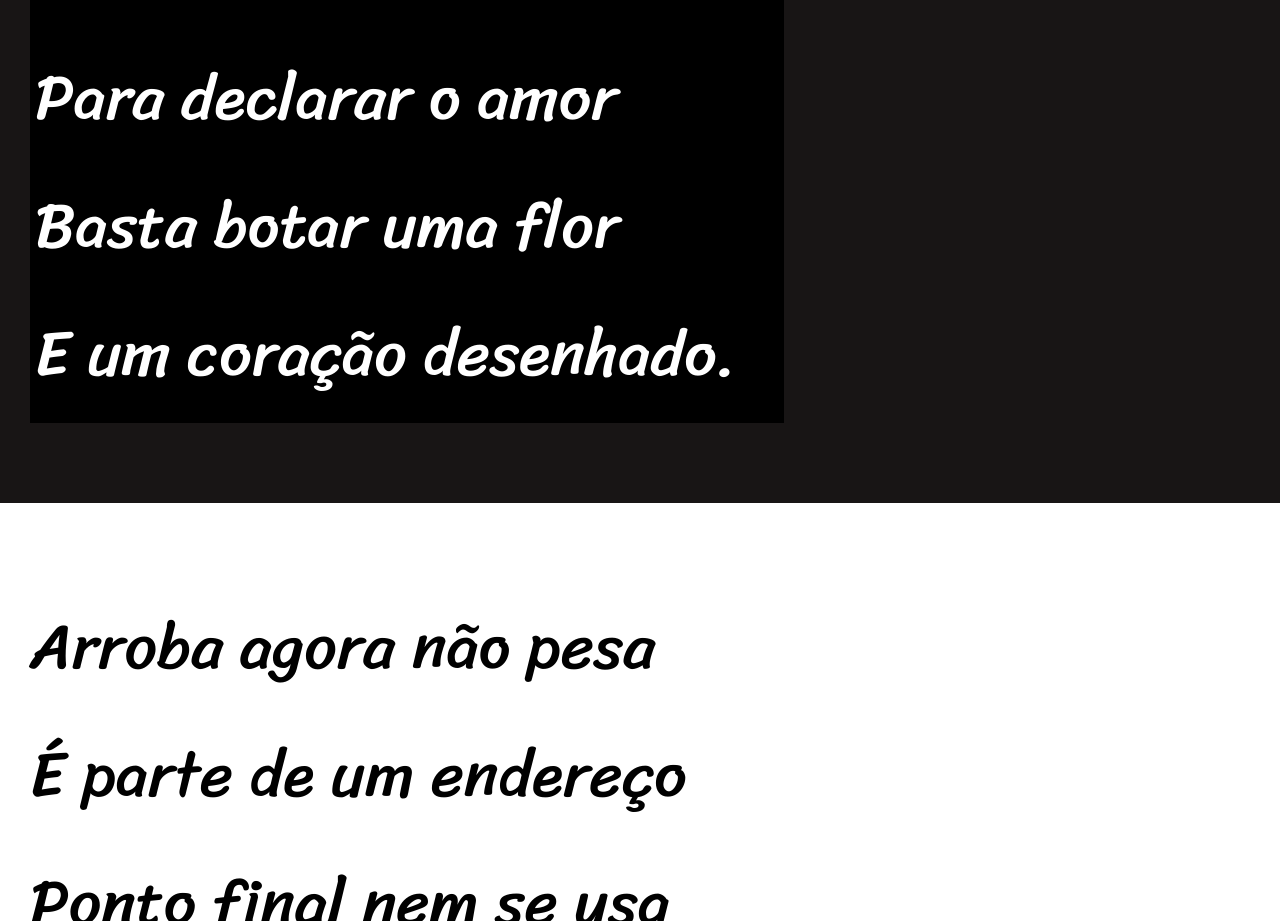
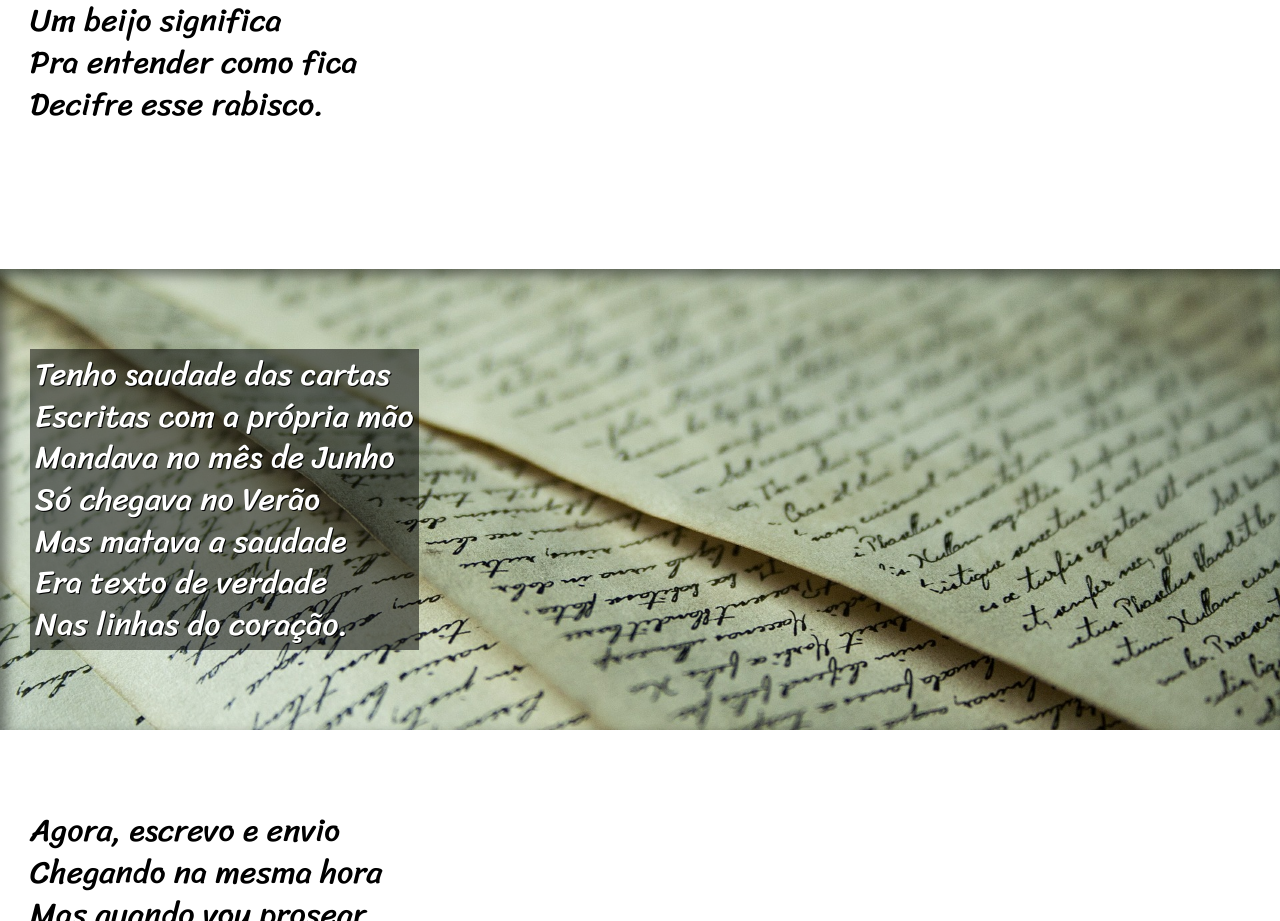
Before and after one commit to Urassamx7/cordel, a plain HTML site: page index.html in a window 1280 px wide. Shown: the part 1879-2800 px from the top of the page. Drawn offline with Linux system fonts and the light colour scheme.

Commit message:
Finalized

```diff
--- a/pacote-d012/cordel.css
+++ b/cordel.css
@@ -13,16 +13,14 @@ font-size: 1em;
     --fonte3: 'Sriracha', cursive;
 }
 html,body{
-    font-family: var(--fonte1);
+font-family: var(--fonte1);
 min-height: 100vh;
 background-color: darkgray;
 
 }
 
 header{
-
-
-    background-color: black;
+     background-color: black;
     color: white;
     text-align: center;
 }
@@ -48,24 +46,42 @@ section{
     font-family: var(--fonte3);
     padding-top: 10vh;
     padding-bottom: 10vh;
-    line-height: 2em;
+    line-height: 1.3em;
     padding-left: 30px;
-    font-size: 5vw;
+    font-size: 2.5vw;
 
 }
-
-section.imagem >p{
+section>p{
+    padding-bottom: 2em;
+}
+section.imagem > p{
     padding: 5px;
     display: inline-block;
-    background-color: black;
+    background-color: rgb(0,0,0,0.514);
+    text-shadow: 1px 1px 0px black;
 }
 section.normal{
     background-color: white;
     color: black;
 }
 section.imagem{
-    background-color: rgb(24, 21, 21);
+    background-color: rgba(51,51,51);
     color: white;
+    box-shadow: inset 6px 6px 13px 0px rgba(0,0,0,0.473);
+    background-size: cover;
+    background-attachment: fixed;
+}
+section#img01{
+
+background-image: url("imagens/background001.jpg");
+background-position: right center;
+
+}
+section#img02{
+
+background-image: url("imagens/background002.jpg");
+background-position: right center;
+
 }
 
 footer{
--- a/pacote-d012/index.html
+++ b/index.html
@@ -13,7 +13,7 @@
         <p>Por
             <a href="https://www.recantodasletras.com.br/poesias/3186743]" target="_blank">Milton Duarte</a></p>
         </header>
-       <section class="normal"><p>
+       <section  class="normal"><p>
            Estou ficando cansado <br>
             Da tal tecnologia <br>
             Só se fala por e-mail <br>
@@ -23,7 +23,7 @@
             Vou dizer tudo em poesia.
        </p></section>
 
-        <section class="imagem">
+        <section id="img01" class="imagem">
             <p>
                 Não é mais como era antes <br>
                 É tudo abreviado <br>
@@ -54,7 +54,7 @@
                     Decifre esse rabisco.
                 </p></section>
 
-                <section class="imagem">
+                <section id="img02" class="imagem">
                     <p>
                         Tenho saudade   das cartas <br>
                         Escritas com a própria mão <br>
```
Also changed, not shown: cordel-moderno.txt (renamed from pacote-d012/cordel-moderno.txt), imagens/background001.jpg (renamed from pacote-d012/imagens/background001.jpg), imagens/background002.jpg (renamed from pacote-d012/imagens/background002.jpg), 2 other files.
